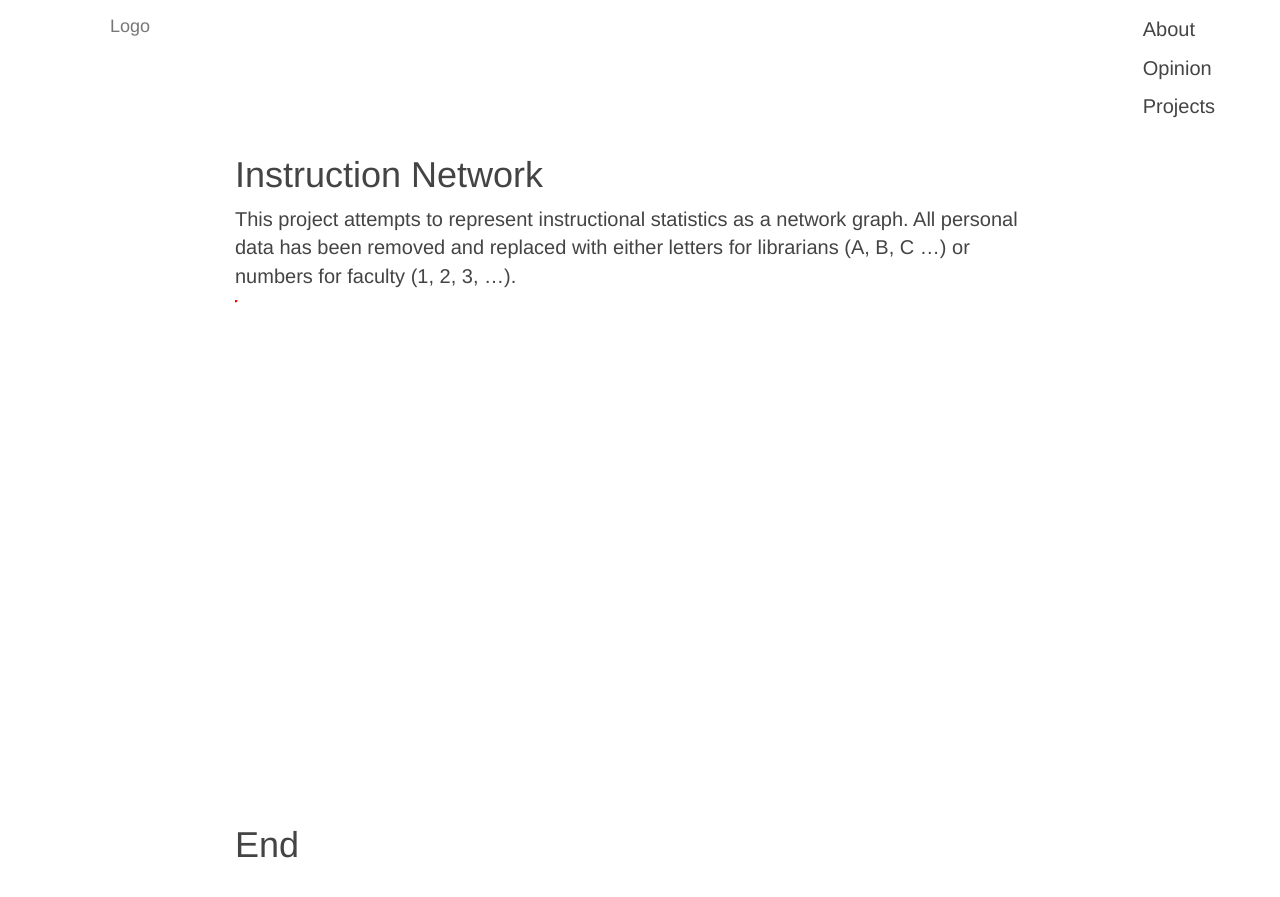
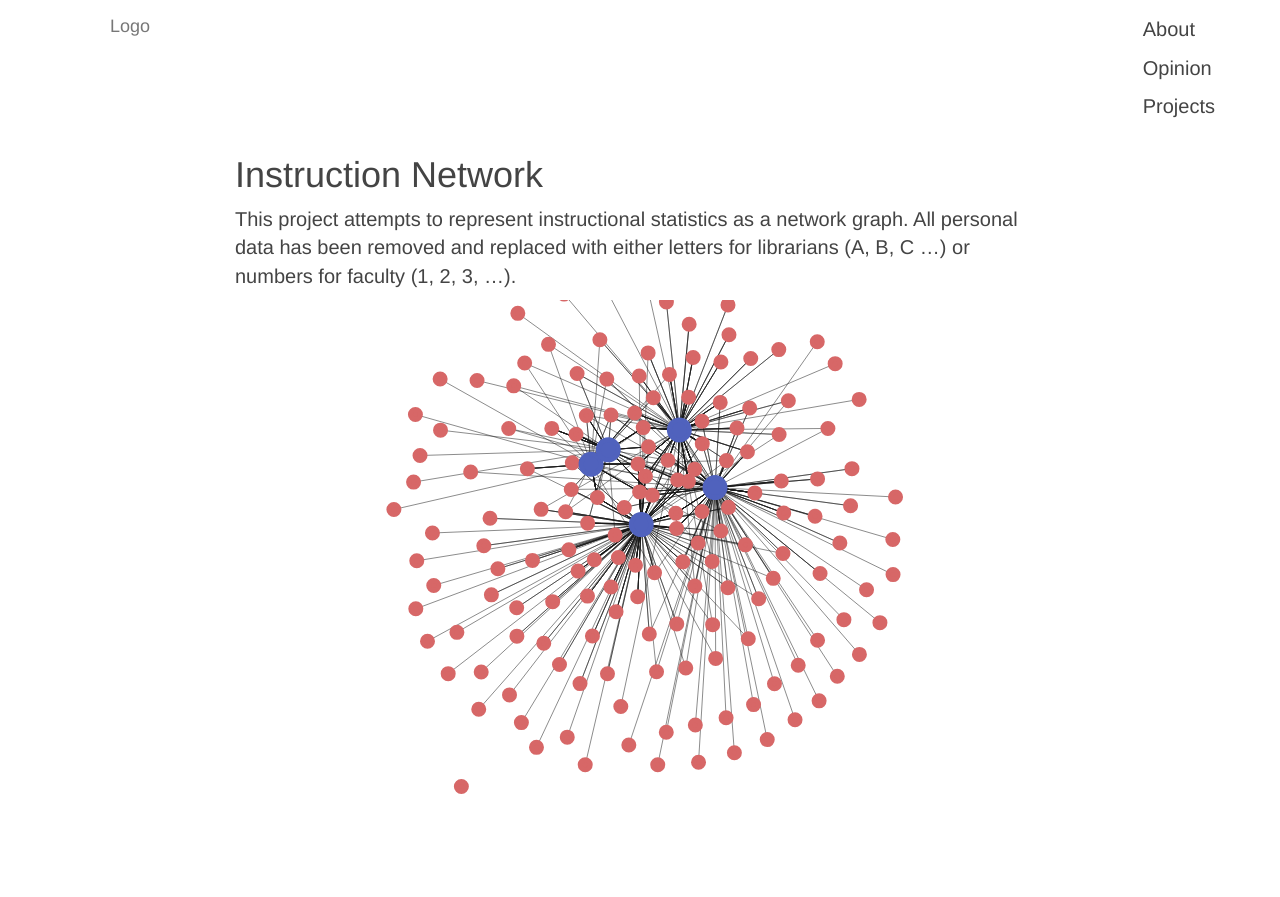
Before and after one commit to tomhohenstein/tomhohenstein.github.io, a Jekyll site: the page built from projects/in/index.md, in a window 1280 px wide. Shown: the top 897 px of the page. Built offline with Jekyll 4.4.1, drawn with Linux system fonts in a browser that asks for light colours.

Commit message:
add function d3 force layout

```diff
--- a/projects/in/index.md
+++ b/projects/in/index.md
@@ -5,12 +5,8 @@ title: Instruction Network
 <style>
 
 .link {
-    stroke: #777;
+    stroke: rgb(25, 25, 25);
     stroke-width: 0.5px;
-}
-
-.blue {
-	background-color: blue;
 }
 
 .node {
@@ -19,10 +15,10 @@ title: Instruction Network
     stroke-width: 5px;
 }
 
-.red {
-	background-color: red;
+text {
+	color: black;
+
 }
-
 
 </style>
 
@@ -31,7 +27,7 @@ This project attempts to represent instructional statistics as a network graph.
 
 <div id="svg"></div>
 
-#End
+<div id="information"></div>
 
 <script src="{{ site.baseurl }}/projects/in/d3/d3.min.js"></script>
 <script>
@@ -47,83 +43,76 @@ var svg = d3.select("#svg").append("svg")
     .attr("height", height);
 
 
-d3.json("in.json", function(error, links){
+
+d3.json("node.json", function(error, nodes){
 	if(error) return console.warn(error);
 
-	//create nodes - a, b c, d, and e are librarians
-	var nodes = [
-			{
-				"label": "A",
-				"color": "blue",
-				"size": 10
-			},
-			{
-				"label": "B",
-				"color": "blue",
-				"size": 10
-			},
-			{
-				"label": "C",
-				"color": "blue",
-				"size": 10
-			},
-			{
-				"label": "D",
-				"color": "blue",
-				"size": 10
-			},
-			{
-				"label": "E",
-				"color": "blue",
-				"size": 10
+	d3.json("edge.json", function(error, links){
+		if(error) return console.warn(error);
 
-			}];
+		//links are the json file
+		var force = d3.layout.force()
+	        .size([width, height])
+	        .gravity(0.8)
+	        .charge(-500)
+	        .linkStrength(0.4)
+	        .nodes(nodes)
+	        .links(links);
+	    //set the link distance
+	    force.linkDistance(20);
 
-	// add faculty faculty nodes (1-159)
-	for(i = 0; i<160; i++){
-		nodes.push({
-			"label": i,
-			"color": "red",
-			"size": 5
+	    var drag = force.drag()
+    		.on("dragstart", dragstart);
+
+	    //draw links first
+	    var link = svg.selectAll('.link')
+			.data(links)
+			.enter().append('line')
+			.attr('class', 'link');
+
+		//draw nodes - issue with x, y
+		var node = svg.selectAll('.node')
+			.data(nodes)
+			.enter().append('circle')
+			.attr('class','node')
+			.style('fill',function(d) {return d.color})
+			.style('stroke',function(d) {return d.color})
+			.attr('r',function(d) {return d.size})
+			.attr('id', function(d) {return d.label})
+			.on("click", click)
+			.on("dblclick", dblclick)
+			.call(drag);
+
+		force.on('tick', function(){
+
+		   node.attr('cx', function(d) { return d.x; })
+		       .attr('cy', function(d) { return d.y; })
+
+	       link.attr('x1', function(d) { return d.source.x; })
+		        .attr('y1', function(d) { return d.source.y; })
+		        .attr('x2', function(d) { return d.target.x; })
+		        .attr('y2', function(d) { return d.target.y; });
+
 		});
-	}
+		force.start();
+	});
 
-	//links are the json file
-	var force = d3.layout.force()
-        .size([width, height])
-        .nodes(nodes)
-        .links(links);
-    //set the link distance
-    force.linkDistance(1);
-    //draw links first
-    var link = svg.selectAll('.link')
-		.data(links)
-		.enter().append('line')
-		.attr('class', 'link');
+});
+//force functions
+function click(d) {
+	console.log(d);
+	d3.select(this).append("text")
+		.attr("x", 12)
+		.attr("dy", ".4em")
+		.text(d.label);
+	d3.select(this).append("text")
+}
+function dblclick(d) {
+  d3.select(this).classed("fixed", d.fixed = false);
+}
 
-	//draw nodes - issue with x, y
-	var node = svg.selectAll('.node')
-		.data(nodes)
-		.enter().append('circle')
-		.style('fill',function(d) {return d.color})
-		.attr('class','node')
-		.attr('r',function(d) {return d.size})
-		.attr('id', function(d) {return d.label});
-
-	force.on('end', function(){
-
-	   node.attr('cx', function(d) { return d.x; })
-	       .attr('cy', function(d) { return d.y; })
-
-       link.attr('x1', function(d) { return d.source.x; })
-	        .attr('y1', function(d) { return d.source.y; })
-	        .attr('x2', function(d) { return d.target.x; })
-	        .attr('y2', function(d) { return d.target.y; });
-
-	});
-	force.start();
-});
-
-//force functions
+function dragstart(d) {
+  d3.select(this).classed("fixed", d.fixed = true);
+}
 
 </script>
--- a/projects/in/node.json
+++ b/projects/in/node.json
@@ -1,991 +1,991 @@
 [
   {
     "index":0,
-    "color":"red",
+    "color":"rgb(215, 103, 103)",
     "size":5,
     "label":"faculty"
   },
   {
     "index":1,
-    "color":"red",
+    "color":"rgb(215, 103, 103)",
     "size":5,
     "label":"faculty"
   },
   {
     "index":2,
-    "color":"red",
+    "color":"rgb(215, 103, 103)",
     "size":5,
     "label":"faculty"
   },
   {
     "index":3,
-    "color":"red",
+    "color":"rgb(215, 103, 103)",
     "size":5,
     "label":"faculty"
   },
   {
     "index":4,
-    "color":"red",
+    "color":"rgb(215, 103, 103)",
     "size":5,
     "label":"faculty"
   },
   {
     "index":5,
-    "color":"red",
+    "color":"rgb(215, 103, 103)",
     "size":5,
     "label":"faculty"
   },
   {
     "index":6,
-    "color":"red",
+    "color":"rgb(215, 103, 103)",
     "size":5,
     "label":"faculty"
   },
   {
     "index":7,
-    "color":"red",
+    "color":"rgb(215, 103, 103)",
     "size":5,
     "label":"faculty"
   },
   {
     "index":8,
-    "color":"red",
+    "color":"rgb(215, 103, 103)",
     "size":5,
     "label":"faculty"
   },
   {
     "index":9,
-    "color":"red",
+    "color":"rgb(215, 103, 103)",
     "size":5,
     "label":"faculty"
   },
   {
     "index":10,
-    "color":"red",
+    "color":"rgb(215, 103, 103)",
     "size":5,
     "label":"faculty"
   },
   {
     "index":11,
-    "color":"red",
+    "color":"rgb(215, 103, 103)",
     "size":5,
     "label":"faculty"
   },
   {
     "index":12,
-    "color":"red",
+    "color":"rgb(215, 103, 103)",
     "size":5,
     "label":"faculty"
   },
   {
     "index":13,
-    "color":"red",
+    "color":"rgb(215, 103, 103)",
     "size":5,
     "label":"faculty"
   },
   {
     "index":14,
-    "color":"red",
+    "color":"rgb(215, 103, 103)",
     "size":5,
     "label":"faculty"
   },
   {
     "index":15,
-    "color":"red",
+    "color":"rgb(215, 103, 103)",
     "size":5,
     "label":"faculty"
   },
   {
     "index":16,
-    "color":"red",
+    "color":"rgb(215, 103, 103)",
     "size":5,
     "label":"faculty"
   },
   {
     "index":17,
-    "color":"red",
+    "color":"rgb(215, 103, 103)",
     "size":5,
     "label":"faculty"
   },
   {
     "index":18,
-    "color":"red",
+    "color":"rgb(215, 103, 103)",
     "size":5,
     "label":"faculty"
   },
   {
     "index":19,
-    "color":"red",
+    "color":"rgb(215, 103, 103)",
     "size":5,
     "label":"faculty"
   },
   {
     "index":20,
-    "color":"red",
+    "color":"rgb(215, 103, 103)",
     "size":5,
     "label":"faculty"
   },
   {
     "index":21,
-    "color":"red",
+    "color":"rgb(215, 103, 103)",
     "size":5,
     "label":"faculty"
   },
   {
     "index":22,
-    "color":"red",
+    "color":"rgb(215, 103, 103)",
     "size":5,
     "label":"faculty"
   },
   {
     "index":23,
-    "color":"red",
+    "color":"rgb(215, 103, 103)",
     "size":5,
     "label":"faculty"
   },
   {
     "index":24,
-    "color":"red",
+    "color":"rgb(215, 103, 103)",
     "size":5,
     "label":"faculty"
   },
   {
     "index":25,
-    "color":"red",
+    "color":"rgb(215, 103, 103)",
     "size":5,
     "label":"faculty"
   },
   {
     "index":26,
-    "color":"red",
+    "color":"rgb(215, 103, 103)",
     "size":5,
     "label":"faculty"
   },
   {
     "index":27,
-    "color":"red",
+    "color":"rgb(215, 103, 103)",
     "size":5,
     "label":"faculty"
   },
   {
     "index":28,
-    "color":"red",
+    "color":"rgb(215, 103, 103)",
     "size":5,
     "label":"faculty"
   },
   {
     "index":29,
-    "color":"red",
+    "color":"rgb(215, 103, 103)",
     "size":5,
     "label":"faculty"
   },
   {
     "index":30,
-    "color":"red",
+    "color":"rgb(215, 103, 103)",
     "size":5,
     "label":"faculty"
   },
   {
     "index":31,
-    "color":"red",
+    "color":"rgb(215, 103, 103)",
     "size":5,
     "label":"faculty"
   },
   {
     "index":32,
-    "color":"red",
+    "color":"rgb(215, 103, 103)",
     "size":5,
     "label":"faculty"
   },
   {
     "index":33,
-    "color":"red",
+    "color":"rgb(215, 103, 103)",
     "size":5,
     "label":"faculty"
   },
   {
     "index":34,
-    "color":"red",
+    "color":"rgb(215, 103, 103)",
     "size":5,
     "label":"faculty"
   },
   {
     "index":35,
-    "color":"red",
+    "color":"rgb(215, 103, 103)",
     "size":5,
     "label":"faculty"
   },
   {
     "index":36,
-    "color":"red",
+    "color":"rgb(215, 103, 103)",
     "size":5,
     "label":"faculty"
   },
   {
     "index":37,
-    "color":"red",
+    "color":"rgb(215, 103, 103)",
     "size":5,
     "label":"faculty"
   },
   {
     "index":38,
-    "color":"red",
+    "color":"rgb(215, 103, 103)",
     "size":5,
     "label":"faculty"
   },
   {
     "index":39,
-    "color":"red",
+    "color":"rgb(215, 103, 103)",
     "size":5,
     "label":"faculty"
   },
   {
     "index":40,
-    "color":"red",
+    "color":"rgb(215, 103, 103)",
     "size":5,
     "label":"faculty"
   },
   {
     "index":41,
-    "color":"red",
+    "color":"rgb(215, 103, 103)",
     "size":5,
     "label":"faculty"
   },
   {
     "index":42,
-    "color":"red",
+    "color":"rgb(215, 103, 103)",
     "size":5,
     "label":"faculty"
   },
   {
     "index":43,
-    "color":"red",
+    "color":"rgb(215, 103, 103)",
     "size":5,
     "label":"faculty"
   },
   {
     "index":44,
-    "color":"red",
+    "color":"rgb(215, 103, 103)",
     "size":5,
     "label":"faculty"
   },
   {
     "index":45,
-    "color":"red",
+    "color":"rgb(215, 103, 103)",
     "size":5,
     "label":"faculty"
   },
   {
     "index":46,
-    "color":"red",
+    "color":"rgb(215, 103, 103)",
     "size":5,
     "label":"faculty"
   },
   {
     "index":47,
-    "color":"red",
+    "color":"rgb(215, 103, 103)",
     "size":5,
     "label":"faculty"
   },
   {
     "index":48,
-    "color":"red",
+    "color":"rgb(215, 103, 103)",
     "size":5,
     "label":"faculty"
   },
   {
     "index":49,
-    "color":"red",
+    "color":"rgb(215, 103, 103)",
     "size":5,
     "label":"faculty"
   },
   {
     "index":50,
-    "color":"red",
+    "color":"rgb(215, 103, 103)",
     "size":5,
     "label":"faculty"
   },
   {
     "index":51,
-    "color":"red",
+    "color":"rgb(215, 103, 103)",
     "size":5,
     "label":"faculty"
   },
   {
     "index":52,
-    "color":"red",
+    "color":"rgb(215, 103, 103)",
     "size":5,
     "label":"faculty"
   },
   {
     "index":53,
-    "color":"red",
+    "color":"rgb(215, 103, 103)",
     "size":5,
     "label":"faculty"
   },
   {
     "index":54,
-    "color":"red",
+    "color":"rgb(215, 103, 103)",
     "size":5,
     "label":"faculty"
   },
   {
     "index":55,
-    "color":"red",
+    "color":"rgb(215, 103, 103)",
     "size":5,
     "label":"faculty"
   },
   {
     "index":56,
-    "color":"red",
+    "color":"rgb(215, 103, 103)",
     "size":5,
     "label":"faculty"
   },
   {
     "index":57,
-    "color":"red",
+    "color":"rgb(215, 103, 103)",
     "size":5,
     "label":"faculty"
   },
   {
     "index":58,
-    "color":"red",
+    "color":"rgb(215, 103, 103)",
     "size":5,
     "label":"faculty"
   },
   {
     "index":59,
-    "color":"red",
+    "color":"rgb(215, 103, 103)",
     "size":5,
     "label":"faculty"
   },
   {
     "index":60,
-    "color":"red",
+    "color":"rgb(215, 103, 103)",
     "size":5,
     "label":"faculty"
   },
   {
     "index":61,
-    "color":"red",
+    "color":"rgb(215, 103, 103)",
     "size":5,
     "label":"faculty"
   },
   {
     "index":62,
-    "color":"red",
+    "color":"rgb(215, 103, 103)",
     "size":5,
     "label":"faculty"
   },
   {
     "index":63,
-    "color":"red",
+    "color":"rgb(215, 103, 103)",
     "size":5,
     "label":"faculty"
   },
   {
     "index":64,
-    "color":"red",
+    "color":"rgb(215, 103, 103)",
     "size":5,
     "label":"faculty"
   },
   {
     "index":65,
-    "color":"red",
+    "color":"rgb(215, 103, 103)",
     "size":5,
     "label":"faculty"
   },
   {
     "index":66,
-    "color":"red",
+    "color":"rgb(215, 103, 103)",
     "size":5,
     "label":"faculty"
   },
   {
     "index":67,
-    "color":"red",
+    "color":"rgb(215, 103, 103)",
     "size":5,
     "label":"faculty"
   },
   {
     "index":68,
-    "color":"red",
+    "color":"rgb(215, 103, 103)",
     "size":5,
     "label":"faculty"
   },
   {
     "index":69,
-    "color":"red",
+    "color":"rgb(215, 103, 103)",
     "size":5,
     "label":"faculty"
   },
   {
     "index":70,
-    "color":"red",
+    "color":"rgb(215, 103, 103)",
     "size":5,
     "label":"faculty"
   },
   {
     "index":71,
-    "color":"red",
+    "color":"rgb(215, 103, 103)",
     "size":5,
     "label":"faculty"
   },
   {
     "index":72,
-    "color":"red",
+    "color":"rgb(215, 103, 103)",
     "size":5,
     "label":"faculty"
   },
   {
     "index":73,
-    "color":"red",
+    "color":"rgb(215, 103, 103)",
     "size":5,
     "label":"faculty"
   },
   {
     "index":74,
-    "color":"red",
+    "color":"rgb(215, 103, 103)",
     "size":5,
     "label":"faculty"
   },
   {
     "index":75,
-    "color":"red",
+    "color":"rgb(215, 103, 103)",
     "size":5,
     "label":"faculty"
   },
   {
     "index":76,
-    "color":"red",
+    "color":"rgb(215, 103, 103)",
     "size":5,
     "label":"faculty"
   },
   {
     "index":77,
-    "color":"red",
+    "color":"rgb(215, 103, 103)",
     "size":5,
     "label":"faculty"
   },
   {
     "index":78,
-    "color":"red",
+    "color":"rgb(215, 103, 103)",
     "size":5,
     "label":"faculty"
   },
   {
     "index":79,
-    "color":"red",
+    "color":"rgb(215, 103, 103)",
     "size":5,
     "label":"faculty"
   },
   {
     "index":80,
-    "color":"red",
+    "color":"rgb(215, 103, 103)",
     "size":5,
     "label":"faculty"
   },
   {
     "index":81,
-    "color":"red",
+    "color":"rgb(215, 103, 103)",
     "size":5,
     "label":"faculty"
   },
   {
     "index":82,
-    "color":"red",
+    "color":"rgb(215, 103, 103)",
     "size":5,
     "label":"faculty"
   },
   {
     "index":83,
-    "color":"red",
+    "color":"rgb(215, 103, 103)",
     "size":5,
     "label":"faculty"
   },
   {
     "index":84,
-    "color":"red",
+    "color":"rgb(215, 103, 103)",
     "size":5,
     "label":"faculty"
   },
   {
     "index":85,
-    "color":"red",
+    "color":"rgb(215, 103, 103)",
     "size":5,
     "label":"faculty"
   },
   {
     "index":86,
-    "color":"red",
+    "color":"rgb(215, 103, 103)",
     "size":5,
     "label":"faculty"
   },
   {
     "index":87,
-    "color":"red",
+    "color":"rgb(215, 103, 103)",
     "size":5,
     "label":"faculty"
   },
   {
     "index":88,
-    "color":"red",
+    "color":"rgb(215, 103, 103)",
     "size":5,
     "label":"faculty"
   },
   {
     "index":89,
-    "color":"red",
+    "color":"rgb(215, 103, 103)",
     "size":5,
     "label":"faculty"
   },
   {
     "index":90,
-    "color":"red",
+    "color":"rgb(215, 103, 103)",
     "size":5,
     "label":"faculty"
   },
   {
     "index":91,
-    "color":"red",
+    "color":"rgb(215, 103, 103)",
     "size":5,
     "label":"faculty"
   },
   {
     "index":92,
-    "color":"red",
+    "color":"rgb(215, 103, 103)",
     "size":5,
     "label":"faculty"
   },
   {
     "index":93,
-    "color":"red",
+    "color":"rgb(215, 103, 103)",
     "size":5,
     "label":"faculty"
   },
   {
     "index":94,
-    "color":"red",
+    "color":"rgb(215, 103, 103)",
     "size":5,
     "label":"faculty"
   },
   {
     "index":95,
-    "color":"red",
+    "color":"rgb(215, 103, 103)",
     "size":5,
     "label":"faculty"
   },
   {
     "index":96,
-    "color":"red",
+    "color":"rgb(215, 103, 103)",
     "size":5,
     "label":"faculty"
   },
   {
     "index":97,
-    "color":"red",
+    "color":"rgb(215, 103, 103)",
     "size":5,
     "label":"faculty"
   },
   {
     "index":98,
-    "color":"red",
+    "color":"rgb(215, 103, 103)",
     "size":5,
     "label":"faculty"
   },
   {
     "index":99,
-    "color":"red",
+    "color":"rgb(215, 103, 103)",
     "size":5,
     "label":"faculty"
   },
   {
     "index":100,
-    "color":"red",
+    "color":"rgb(215, 103, 103)",
     "size":5,
     "label":"faculty"
   },
   {
     "index":101,
-    "color":"red",
+    "color":"rgb(215, 103, 103)",
     "size":5,
     "label":"faculty"
   },
   {
     "index":102,
-    "color":"red",
+    "color":"rgb(215, 103, 103)",
     "size":5,
     "label":"faculty"
   },
   {
     "index":103,
-    "color":"red",
+    "color":"rgb(215, 103, 103)",
     "size":5,
     "label":"faculty"
   },
   {
     "index":104,
-    "color":"red",
+    "color":"rgb(215, 103, 103)",
     "size":5,
     "label":"faculty"
   },
   {
     "index":105,
-    "color":"red",
+    "color":"rgb(215, 103, 103)",
     "size":5,
     "label":"faculty"
   },
   {
     "index":106,
-    "color":"red",
+    "color":"rgb(215, 103, 103)",
     "size":5,
     "label":"faculty"
   },
   {
     "index":107,
-    "color":"red",
+    "color":"rgb(215, 103, 103)",
     "size":5,
     "label":"faculty"
   },
   {
     "index":108,
-    "color":"red",
+    "color":"rgb(215, 103, 103)",
     "size":5,
     "label":"faculty"
   },
   {
     "index":109,
-    "color":"red",
+    "color":"rgb(215, 103, 103)",
     "size":5,
     "label":"faculty"
   },
   {
     "index":110,
-    "color":"red",
+    "color":"rgb(215, 103, 103)",
     "size":5,
     "label":"faculty"
   },
   {
     "index":111,
-    "color":"red",
+    "color":"rgb(215, 103, 103)",
     "size":5,
     "label":"faculty"
   },
   {
     "index":112,
-    "color":"red",
+    "color":"rgb(215, 103, 103)",
     "size":5,
     "label":"faculty"
   },
   {
     "index":113,
-    "color":"red",
+    "color":"rgb(215, 103, 103)",
     "size":5,
     "label":"faculty"
   },
   {
     "index":114,
-    "color":"red",
+    "color":"rgb(215, 103, 103)",
     "size":5,
     "label":"faculty"
   },
   {
     "index":115,
-    "color":"red",
+    "color":"rgb(215, 103, 103)",
     "size":5,
     "label":"faculty"
   },
   {
     "index":116,
-    "color":"red",
+    "color":"rgb(215, 103, 103)",
     "size":5,
     "label":"faculty"
   },
   {
     "index":117,
-    "color":"red",
+    "color":"rgb(215, 103, 103)",
     "size":5,
     "label":"faculty"
   },
   {
     "index":118,
-    "color":"red",
+    "color":"rgb(215, 103, 103)",
     "size":5,
     "label":"faculty"
   },
   {
     "index":119,
-    "color":"red",
+    "color":"rgb(215, 103, 103)",
     "size":5,
     "label":"faculty"
   },
   {
     "index":120,
-    "color":"red",
+    "color":"rgb(215, 103, 103)",
     "size":5,
     "label":"faculty"
   },
   {
     "index":121,
-    "color":"red",
+    "color":"rgb(215, 103, 103)",
     "size":5,
     "label":"faculty"
   },
   {
     "index":122,
-    "color":"red",
+    "color":"rgb(215, 103, 103)",
     "size":5,
     "label":"faculty"
   },
   {
     "index":123,
-    "color":"red",
+    "color":"rgb(215, 103, 103)",
     "size":5,
     "label":"faculty"
   },
   {
     "index":124,
-    "color":"red",
+    "color":"rgb(215, 103, 103)",
     "size":5,
     "label":"faculty"
   },
   {
     "index":125,
-    "color":"red",
+    "color":"rgb(215, 103, 103)",
     "size":5,
     "label":"faculty"
   },
   {
     "index":126,
-    "color":"red",
+    "color":"rgb(215, 103, 103)",
     "size":5,
     "label":"faculty"
   },
   {
     "index":127,
-    "color":"red",
+    "color":"rgb(215, 103, 103)",
     "size":5,
     "label":"faculty"
   },
   {
     "index":128,
-    "color":"red",
+    "color":"rgb(215, 103, 103)",
     "size":5,
     "label":"faculty"
   },
   {
     "index":129,
-    "color":"red",
+    "color":"rgb(215, 103, 103)",
     "size":5,
     "label":"faculty"
   },
   {
     "index":130,
-    "color":"red",
+    "color":"rgb(215, 103, 103)",
     "size":5,
     "label":"faculty"
   },
   {
     "index":131,
-    "color":"red",
+    "color":"rgb(215, 103, 103)",
     "size":5,
     "label":"faculty"
   },
   {
     "index":132,
-    "color":"red",
+    "color":"rgb(215, 103, 103)",
     "size":5,
     "label":"faculty"
   },
   {
     "index":133,
-    "color":"red",
+    "color":"rgb(215, 103, 103)",
     "size":5,
     "label":"faculty"
   },
   {
     "index":134,
-    "color":"red",
+    "color":"rgb(215, 103, 103)",
     "size":5,
     "label":"faculty"
   },
   {
     "index":135,
-    "color":"red",
+    "color":"rgb(215, 103, 103)",
     "size":5,
     "label":"faculty"
   },
   {
     "index":136,
-    "color":"red",
+    "color":"rgb(215, 103, 103)",
     "size":5,
     "label":"faculty"
   },
   {
     "index":137,
-    "color":"red",
+    "color":"rgb(215, 103, 103)",
     "size":5,
     "label":"faculty"
   },
   {
     "index":138,
-    "color":"red",
+    "color":"rgb(215, 103, 103)",
     "size":5,
     "label":"faculty"
   },
   {
     "index":139,
-    "color":"red",
+    "color":"rgb(215, 103, 103)",
     "size":5,
     "label":"faculty"
   },
   {
     "index":140,
-    "color":"red",
+    "color":"rgb(215, 103, 103)",
     "size":5,
     "label":"faculty"
   },
   {
     "index":141,
-    "color":"red",
+    "color":"rgb(215, 103, 103)",
     "size":5,
     "label":"faculty"
   },
   {
     "index":142,
-    "color":"red",
+    "color":"rgb(215, 103, 103)",
     "size":5,
     "label":"faculty"
   },
   {
     "index":143,
-    "color":"red",
+    "color":"rgb(215, 103, 103)",
     "size":5,
     "label":"faculty"
   },
   {
     "index":144,
-    "color":"red",
+    "color":"rgb(215, 103, 103)",
     "size":5,
     "label":"faculty"
   },
   {
     "index":145,
-    "color":"red",
+    "color":"rgb(215, 103, 103)",
     "size":5,
     "label":"faculty"
   },
   {
     "index":146,
-    "color":"red",
+    "color":"rgb(215, 103, 103)",
     "size":5,
     "label":"faculty"
   },
   {
     "index":147,
-    "color":"red",
+    "color":"rgb(215, 103, 103)",
     "size":5,
     "label":"faculty"
   },
   {
     "index":148,
-    "color":"red",
+    "color":"rgb(215, 103, 103)",
     "size":5,
     "label":"faculty"
   },
   {
     "index":149,
-    "color":"red",
+    "color":"rgb(215, 103, 103)",
     "size":5,
     "label":"faculty"
   },
   {
     "index":150,
-    "color":"red",
+    "color":"rgb(215, 103, 103)",
     "size":5,
     "label":"faculty"
   },
   {
     "index":151,
-    "color":"red",
+    "color":"rgb(215, 103, 103)",
     "size":5,
     "label":"faculty"
   },
   {
     "index":152,
-    "color":"red",
+    "color":"rgb(215, 103, 103)",
     "size":5,
     "label":"faculty"
   },
   {
     "index":153,
-    "color":"red",
+    "color":"rgb(215, 103, 103)",
     "size":5,
     "label":"faculty"
   },
   {
     "index":154,
-    "color":"red",
+    "color":"rgb(215, 103, 103)",
     "size":5,
     "label":"faculty"
   },
   {
     "index":155,
-    "color":"red",
+    "color":"rgb(215, 103, 103)",
     "size":5,
     "label":"faculty"
   },
   {
     "index":156,
-    "color":"red",
+    "color":"rgb(215, 103, 103)",
     "size":5,
     "label":"faculty"
   },
   {
     "index":157,
-    "color":"red",
+    "color":"rgb(215, 103, 103)",
     "size":5,
     "label":"faculty"
   },
   {
     "index":158,
-    "color":"red",
+    "color":"rgb(215, 103, 103)",
     "size":5,
     "label":"faculty"
   },
   {
     "index":159,
-    "color":"red",
+    "color":"rgb(215, 103, 103)",
     "size":5,
     "label":"faculty"
   },
   {
     "index":160,
-    "color":"blue",
+    "color":"rgb(80, 98, 189)",
     "size":10,
     "label":"librarian"
   },
   {
     "index":161,
-    "color":"blue",
+    "color":"rgb(80, 98, 189)",
     "size":10,
     "label":"librarian"
   },
   {
     "index":162,
-    "color":"blue",
+    "color":"rgb(80, 98, 189)",
     "size":10,
     "label":"librarian"
   },
   {
     "index":163,
-    "color":"blue",
+    "color":"rgb(80, 98, 189)",
     "size":10,
     "label":"librarian"
   },
   {
     "index":164,
-    "color":"blue",
+    "color":"rgb(80, 98, 189)",
     "size":10,
     "label":"librarian"
   }
```
Also changed, not shown: projects/in/drafts/in.json (renamed from projects/in/in.json), 5 other files.
